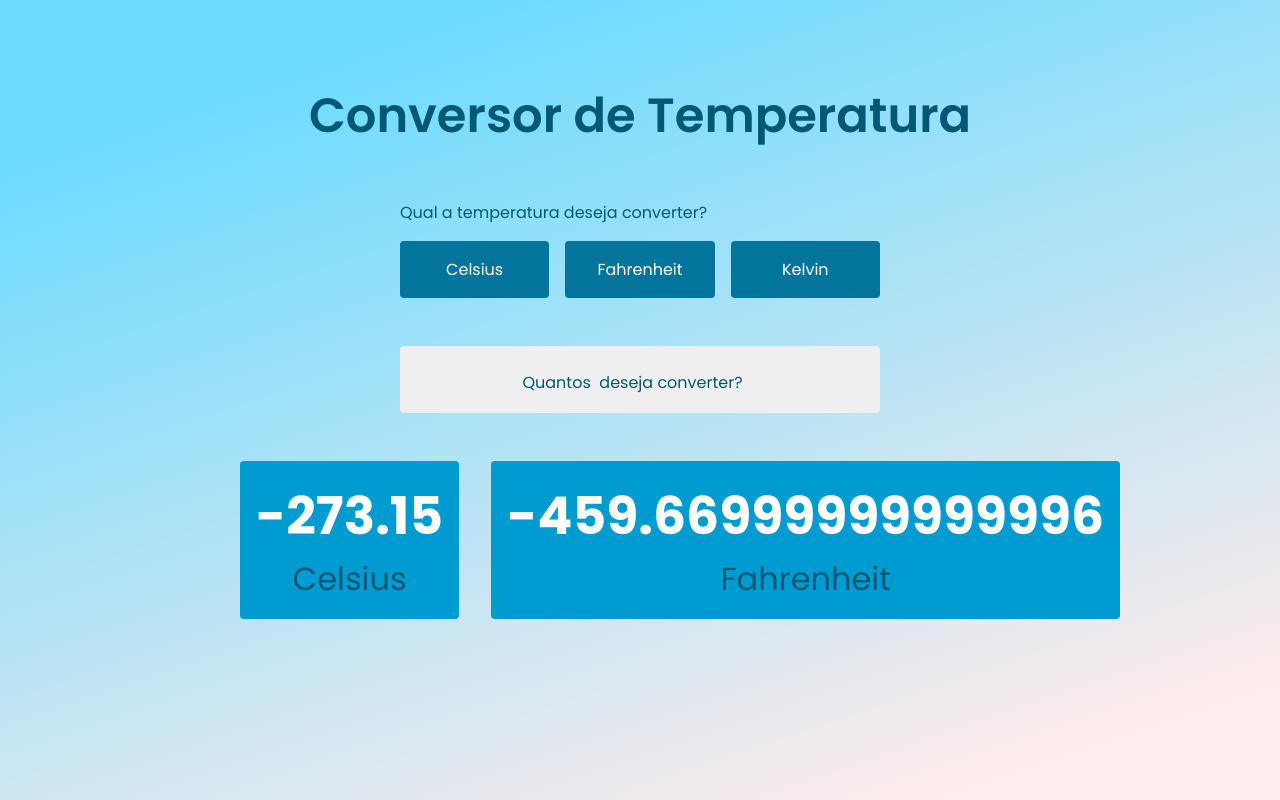
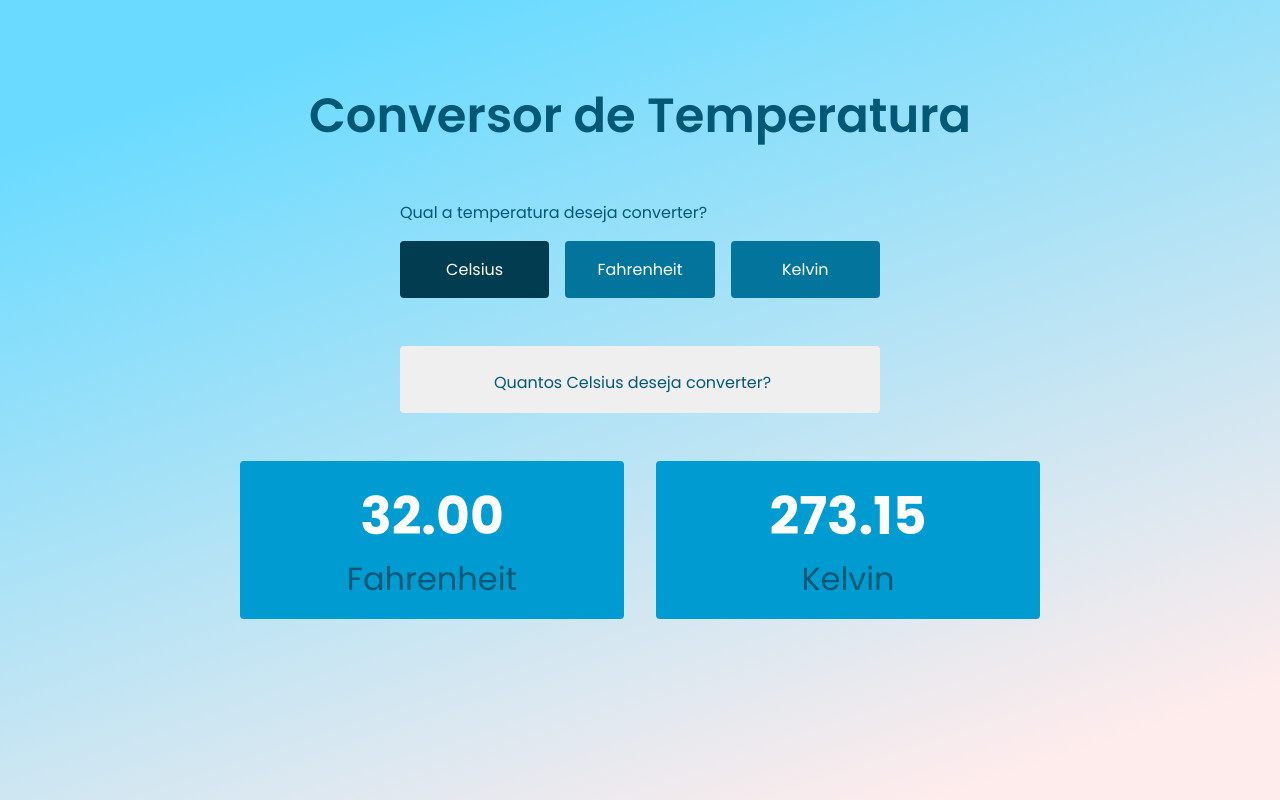
Before and after one commit to rafael-araujo-reis/conversor-temperatura, a React (Create React App) app: page / in a window 1280 px wide. Built offline with nearby package versions, Linux system fonts and the light colour scheme.

Commit message:
Valores padrão de inicialização da aplicação

```diff
--- a/src/components/Dashboard/index.tsx
+++ b/src/components/Dashboard/index.tsx
@@ -1,5 +1,6 @@
+import { useEffect, useState } from "react";
 import { useTemperature } from "../../hooks";
-import { Container, RadioBox } from "./styles";
+import { Container, Context, RadioBox } from "./styles";
 
 export function Dashboard() {
 
@@ -9,20 +10,38 @@ export function Dashboard() {
         onSetTemperature
     } = useTemperature();
 
+    const [type, setType] = useState('Celsius')
+
+    useEffect(() => {
+        handleSelectedTemperature(type)
+    }, [type])
+
     return (
         <Container>
             <p>Qual a temperatura deseja converter?</p>
-            <RadioBox>
-                <button type="button" onClick={
-                    () => handleSelectedTemperature('Celsius')
-                }>Celsius</button>
-                <button type="button" onClick={
-                    () => handleSelectedTemperature('Fahrenheit')
-                }>Fahrenheit</button>
-                <button type="button" onClick={
-                    () => handleSelectedTemperature('Kelvin')
-                }>Kelvin</button>
-            </RadioBox>
+            <Context>
+                <RadioBox
+                    type="button"
+                    isActive={type === 'Celsius'}
+                    onClick={
+                        () => setType('Celsius')
+                    }>Celsius
+                </RadioBox>
+                <RadioBox
+                    type="button"
+                    isActive={type === 'Fahrenheit'}
+                    onClick={
+                        () => setType('Fahrenheit')
+                    }>Fahrenheit
+                </RadioBox>
+                <RadioBox
+                    type="button"
+                    isActive={type === 'Kelvin'}
+                    onClick={
+                        () => setType('Kelvin')
+                    }>Kelvin
+                </RadioBox>
+            </Context>
             <input
                 type="number"
 
--- a/src/components/Dashboard/styles.ts
+++ b/src/components/Dashboard/styles.ts
@@ -1,5 +1,9 @@
+import { darken } from 'polished'
 import styled from 'styled-components'
 
+interface RadioBoxProps {
+    isActive: boolean;
+}
 export const Container = styled.section`
     display: flex;
     flex-direction: column;
@@ -34,12 +38,13 @@ export const Container = styled.section`
     }
 `
 
-export const RadioBox = styled.div`
+export const Context = styled.div`
     display: grid;
     grid-template-columns: repeat(3, 1fr);
     gap: 1rem;
+`
 
-    button{
+export const RadioBox = styled.button<RadioBoxProps>`
     padding: 1rem 2rem;
     border: none;
     border-radius: 0.25rem;
@@ -47,11 +52,13 @@ export const RadioBox = styled.div`
     font-size: 1rem;
 
     color: var(--text-body);
-        background-color: var(--dark-blue);
-        transition: filter 0.3s;
+    background: ${(props) => props.isActive ?
+        darken(0.15, '#03749B') :
+        '#03749B'
+    };
+    transition: background-color 0.3s;
 
     &:hover{
-          filter: brightness(0.8);
-        }
+        background-color: ${darken(0.15, '#03749B')};
     }
 `
--- a/src/components/Summary/index.tsx
+++ b/src/components/Summary/index.tsx
@@ -12,18 +12,21 @@ export function Summary() {
     } = useTemperature();
     return (
         <Container>
-            {temperatureConvert.map(temperature => {
-                <CardContext>
-                    <h2>{temperature.temperatureConvert}</h2>
-                    <p>{temperature.typeTemperatureConvert}</p>
-                </CardContext>
-            })}
+            {
+                temperatureConvert.map(temperature => {
+                    <CardContext>
+                        <h2>{temperature.temperatureConvert} </h2>
+                        <p>{temperature.typeTemperatureConvert}</p>
+                    </CardContext>
+                })
+            }
+            {/* Cards temporarios */}
             <CardContext>
-                <h2>{temperatureConvertOne}</h2>
+                <h2>{temperatureConvertOne.toFixed(2)}</h2>
                 <p>{typeTemperatureConvertOne}</p>
             </CardContext>
             <CardContext>
-                <h2>{temperatureConvertTwo}</h2>
+                <h2>{temperatureConvertTwo.toFixed(2)}</h2>
                 <p>{typeTemperatureConvertTwo}</p>
             </CardContext>
         </Container>
--- a/src/hooks/index.tsx
+++ b/src/hooks/index.tsx
@@ -35,7 +35,7 @@ export function useTemperature() {
 
 export function TemperatureProvider({ children }: TemperatureProviderProps) {
     const [temperature, setTemperature] = useState(0);
-    const [typeTemperature, setTypeTemperature] = useState<string>('');
+    const [typeTemperature, setTypeTemperature] = useState<string>('Celsius');
     const [temperatureConvert, setTemperatureConvert] = useState<TemperatureConvert[]>([])
 
     const [temperatureConvertOne, setTemperatureConvertOne] = useState(0)
@@ -44,8 +44,6 @@ export function TemperatureProvider({ children }: TemperatureProviderProps) {
     const [typeTemperatureConvertTwo, setTypeTemperatureConvertTwo] = useState('')
 
     useEffect(() => {
-        console.log(`temperatura mudou `)
-        console.log(`type: ${typeTemperature} temperature: ${temperature}`)
         setTypeTemperature(typeTemperature);
         onConvertTemperature(typeTemperature);
     }, [temperature]);
@@ -53,7 +51,7 @@ export function TemperatureProvider({ children }: TemperatureProviderProps) {
     function handleSelectedTemperature(typeTemperature: string) {
         setTypeTemperature(typeTemperature);
         onConvertTemperature(typeTemperature);
-        console.log(`type: ${typeTemperature} temperature: ${temperature}`)
+        // console.log(`type: ${typeTemperature} temperature: ${temperature}`)
     }
 
     function onConvertTemperature(type: string) {
@@ -64,6 +62,9 @@ export function TemperatureProvider({ children }: TemperatureProviderProps) {
 
             fahrenheit = celsius * 9 / 5 + 32;
             kelvin = celsius + 273.15;
+
+
+            console.log('temperature Convert: ', temperatureConvert)
 
             setTemperatureConvertOne(fahrenheit);
             setTypeTemperatureConvertOne('Fahrenheit');
```
Lines whose indentation alone changed are shown as unchanged.
